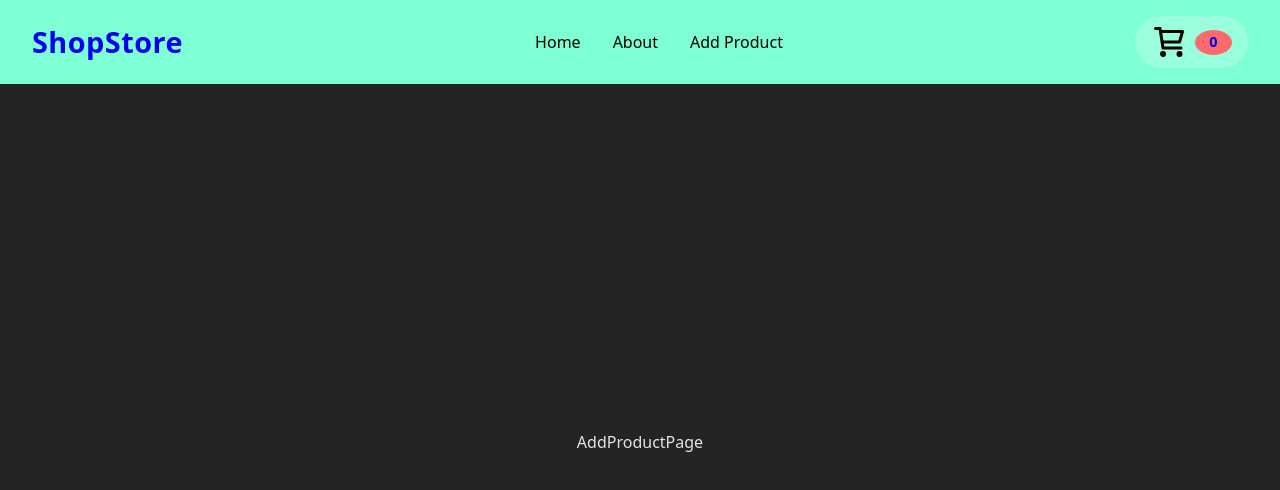
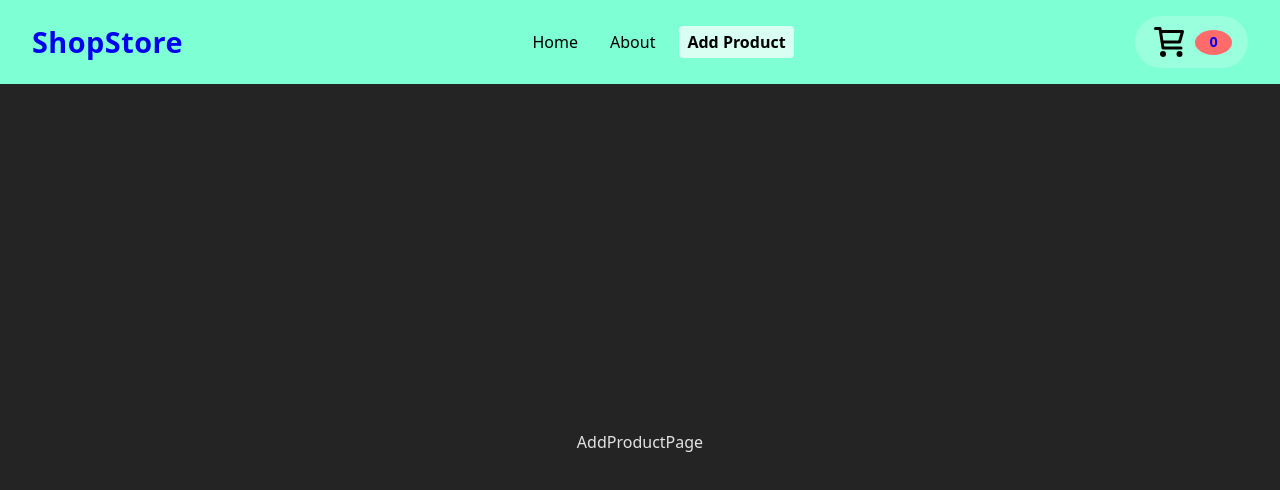
Before and after one commit to GersoZz/reactjs-clase, a React (Vite) app: page /add-product in a window 1280 px wide. Shown: the top 490 px of the page. Built offline with nearby package versions, Linux system fonts and the light colour scheme.

Commit message:
feat: update Header component to use NavLink for navigation

```diff
--- a/src/components/Header.css
+++ b/src/components/Header.css
@@ -35,6 +35,11 @@
   padding: 0.25rem 0.5rem;
   border-radius: 4px;
   transition: background 0.15s;
+}
+
+.nav-link.active {
+  background: rgba(255, 255, 255, 0.7);
+  font-weight: bold;
 }
 
 .nav-link:hover {
--- a/src/components/Header.jsx
+++ b/src/components/Header.jsx
@@ -1,6 +1,7 @@
 import { useContext } from 'react'
 import './Header.css'
 import { CartContext } from '../context/CartContext'
+import { Link, NavLink } from 'react-router-dom'
 
 const Header = ({}) => {
   const { cartCount } = useContext(CartContext)
@@ -9,22 +10,22 @@ const Header = ({}) => {
     <header className="header">
       <div className="header-container">
         <div className="header-left">
-          <a href="/" className="header-logo">
+          <Link to="/" className="header-logo">
             ShopStore
-          </a>
+          </Link>
         </div>
         <nav className="header-nav">
-          <a href="/" className="nav-link">
+          <NavLink to="/" className={({ isActive }) => (isActive ? 'nav-link active' : 'nav-link')}>
             Home
-          </a>
-          <a href="/about" className="nav-link">
+          </NavLink>
+          <NavLink to="/about" className={({ isActive }) => (isActive ? 'nav-link active' : 'nav-link')}>
             About
-          </a>
-          <a href="/add-product" className="nav-link">
+          </NavLink>
+          <NavLink to="/add-product" className={({ isActive }) => (isActive ? 'nav-link active' : 'nav-link')}>
             Add Product
-          </a>
+          </NavLink>
         </nav>
-        <a href="/cart" className="header-cart">
+        <Link to="/cart" className="header-cart">
           <svg width="36px" height="36px" viewBox="0 0 24 24" fill="none" xmlns="http://www.w3.org/2000/svg">
             <path
               d="M6.29977 5H21L19 12H7.37671M20 16H8L6 3H3M9 20C9 20.5523 8.55228 21 8 21C7.44772 21 7 20.5523 7 20C7 19.4477 7.44772 19 8 19C8.55228 19 9 19.4477 9 20ZM20 20C20 20.5523 19.5523 21 19 21C18.4477 21 18 20.5523 18 20C18 19.4477 18.4477 19 19 19C19.5523 19 20 19.4477 20 20Z"
@@ -35,7 +36,7 @@ const Header = ({}) => {
             />
           </svg>
           <span className="cart-count">{cartCount}</span>
-        </a>
+        </Link>
       </div>
     </header>
   )
```
